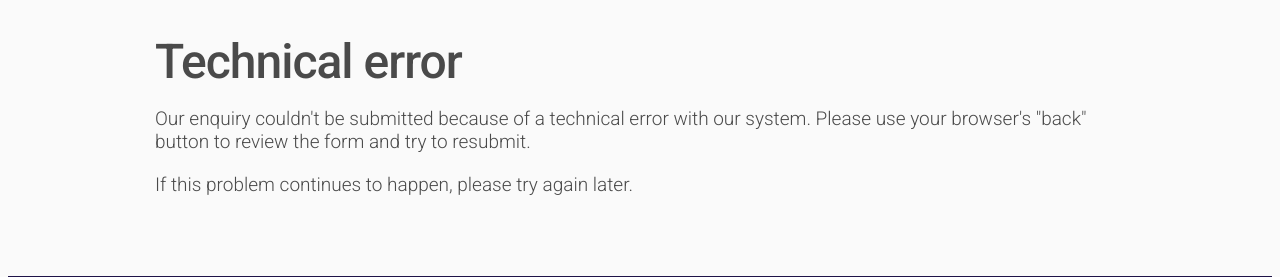
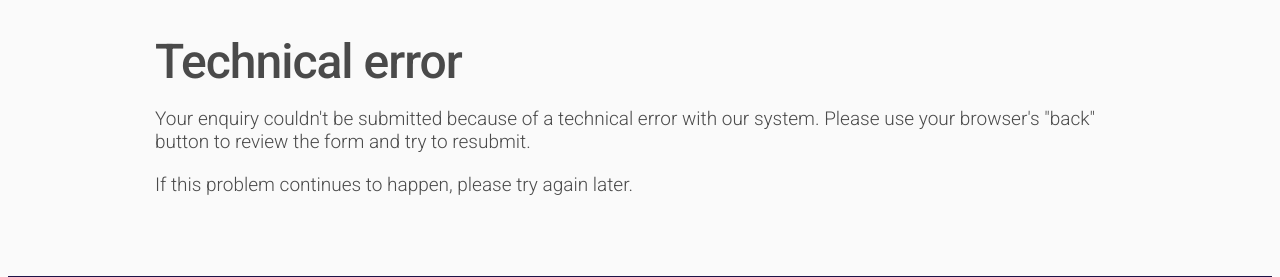
Before and after one commit to uktrade/help, a Django app: template contact/templates/triage_thanks.html in a window 1280 px wide. Shown: the part 139-416 px from the top of the page. Run offline with Django 3.2, Linux system fonts and the light colour scheme; the template is opened without the code that fills it, so the values that code supplies are empty; some libraries are stand-ins or nearby versions.

Commit message:
update content

```diff
--- a/contact/templates/default_thanks.html
+++ b/contact/templates/default_thanks.html
@@ -13,7 +13,7 @@
       {% else %}
         {% block failure %}
           <h1 class='heading-xlarge push--bottom flush--top'>Technical error</h1>
-          <p>Our enquiry couldn't be submitted because of a technical error with our feedback system. Please use your browser's "back" button to review the form and try to resubmit.</p>
+          <p>Your enquiry couldn't be submitted because of a technical error with our feedback system. Please use your browser's "back" button to review the form and try to resubmit.</p>
           <p>If this problem continues to happen, please try again later.</p>
         {% endblock %}
       {% endif %}
--- a/contact/templates/triage_thanks.html
+++ b/contact/templates/triage_thanks.html
@@ -8,6 +8,6 @@
 
 {% block failure %}
   <h1 class='heading-xlarge push--bottom flush--top'>Technical error</h1>
-  <p>Our enquiry couldn't be submitted because of a technical error with our system. Please use your browser's "back" button to review the form and try to resubmit.</p>
+  <p>Your enquiry couldn't be submitted because of a technical error with our system. Please use your browser's "back" button to review the form and try to resubmit.</p>
   <p>If this problem continues to happen, please try again later.</p>
 {% endblock %}
```
